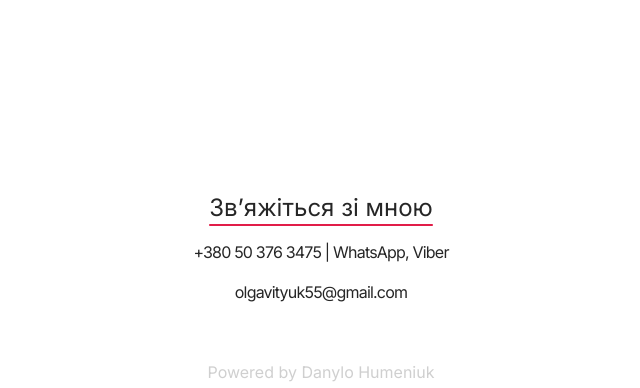
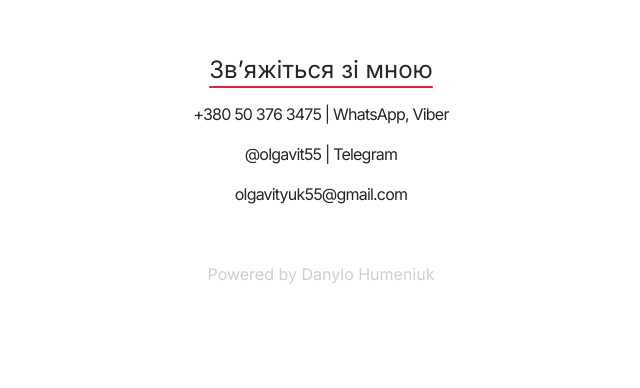
Before and after one commit to DanyaHumeniuk/landing-page, a React (Vite) app: page / in a window 1280 px wide. Shown: the part 3628-4016 px from the top of the page, without its empty margins (319-959 px from the left). After the commit the page ends 3918 px from the top, so only its background shows below. Built offline with nearby package versions, Linux system fonts and the light colour scheme.

Commit message:
Added contact info

```diff
--- a/src/components/About.jsx
+++ b/src/components/About.jsx
@@ -27,7 +27,6 @@ const About = () => {
             <li>Поєдную інтуїцію, досвід і техніки Тета Практики для трансформації на рівні підсвідомості.</li>
             <li>Створюю безпечний простір для відкритості, прийняття та внутрішніх змін.</li>
             <li>Підтримую людину на шляху зцілення, допомагаючи їй розкрити внутрішній потенціал.</li>
-            <li>Моя мета - допомогти кожному відчути себе почутим, зрозумілим і сильним, щоб жити більш усвідомлено й з любов’ю до себе.</li>
           </ul>
         </motion.div>
 
--- a/src/components/Contact.jsx
+++ b/src/components/Contact.jsx
@@ -11,7 +11,8 @@ const Contact = () => {
 
         <div className="text-center tracking-tighter">
             <motion.p whileInView={{opacity: 1, x: 0}} initial={{opacity: 0, x: -100}} transition={{duration: 1}} className="my-4">{CONTACT.phoneNo}</motion.p>
-            <motion.a viewport={{ once: true }} whileInView={{opacity: 1, x: 0}} initial={{opacity: 0, x: 100}} transition={{duration: 1}} href="mailto:olgavityuk55@gmail.com" >{CONTACT.email}</motion.a>
+            <motion.p whileInView={{opacity: 1, x: 0}} initial={{opacity: 0, x: 100}} transition={{duration: 1}} className="my-4" >{CONTACT.telegram}</motion.p>
+            <motion.a viewport={{ once: true }} whileInView={{opacity: 1, x: 0}} initial={{opacity: 0, x: -100}} transition={{duration: 1}} href="mailto:olgavityuk55@gmail.com" className="my-4">{CONTACT.email}</motion.a>
         </div>
     </div>
   )
--- a/src/constants/index.js
+++ b/src/constants/index.js
@@ -39,7 +39,7 @@ export const SERVICES_CONTENT = [
       "Ця тета-практика допомагає через медитацію підключитися до Вищого Я, активувати внутрішні ресурси та розкрити глибинний потенціал душі.",
     image: birthday,
     alt: "Активація Квантових Паролей в День Народження",
-    price: "",
+    price: "₴8000",
   },
   {
     title: "Розкриття Вашої Супер Сили і Ресурсів Роду",
@@ -47,7 +47,7 @@ export const SERVICES_CONTENT = [
       "Ця тета-практика, спрямована на встановлення глибокого енергетичного зв’язку з родовими ресурсами, активацію внутрішньої сили, підтримки та мудрості, які передаються через покоління.",
     image: innerResources,
     alt: "Розкриття Вашої Супер Сили і Ресурсів Роду",
-    price: "",
+    price: "₴2000",
   },
   {
     title: "Нове Мислення для Більших Можливостей",
@@ -94,4 +94,5 @@ export const REVIEWS = [
   export const CONTACT = {
     phoneNo: "+380 50 376 3475 | WhatsApp, Viber",
     email: "olgavityuk55@gmail.com",
+    telegram: "@olgavit55 | Telegram"
   };
```
